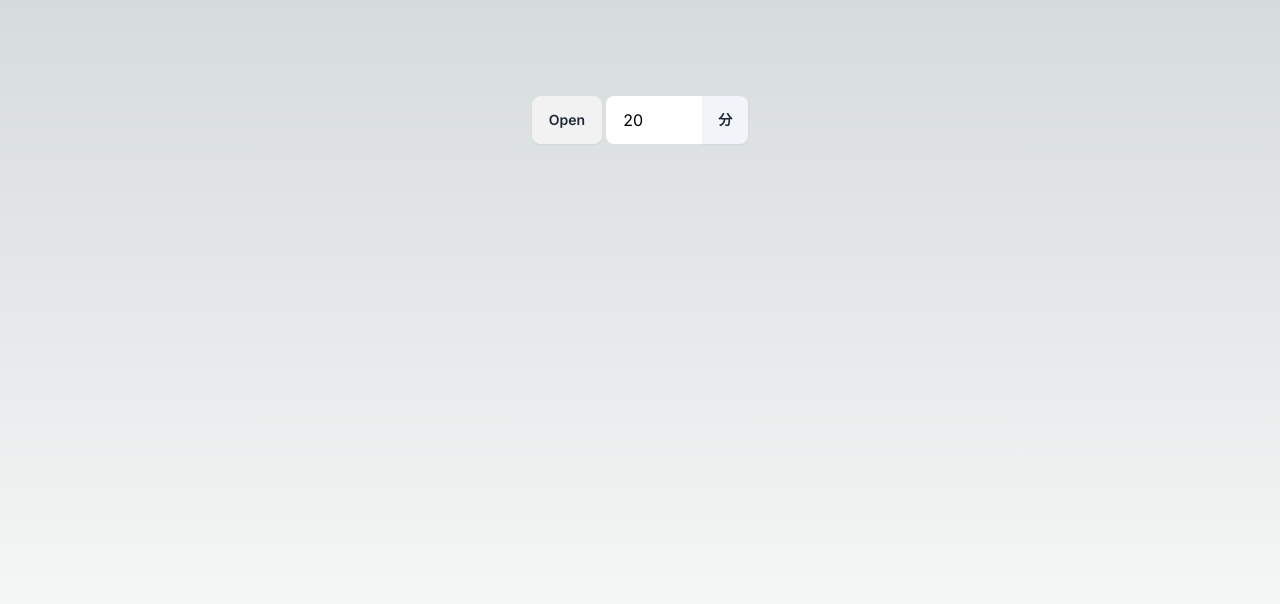
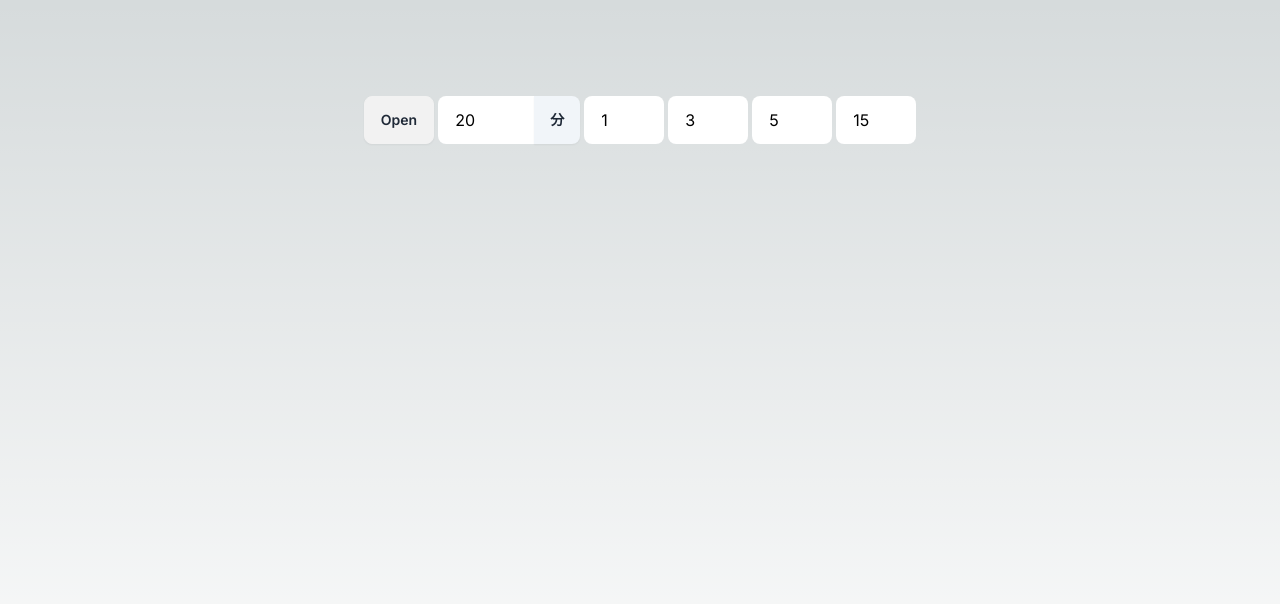
Before and after one commit to ihgs/timekeeper, a Next.js app: page / in a window 1280 px wide. Shown: the top 604 px of the page. Built offline with nearby package versions, Linux system fonts and the light colour scheme.

Commit message:
show min time

```diff
--- a/src/app/page.tsx
+++ b/src/app/page.tsx
@@ -1,50 +1,73 @@
 "use client"
 import { useEffect, useState } from "react";
-import { TimerChart } from "./vega/Timer";
-import { useRouter } from "next/navigation";
 
 
 interface Milestone {
   id: number
-  value: number
+  value: string
 }
 
 export default function Home() {
 
-  const [min, setMin]  = useState<string>("20")
-  const [data, setData] = useState<Milestone[]>([])
-  const [show, setShow]  = useState<boolean>(false)
+  const [min, setMin] = useState<string>("20")
+  const [points, setPoints] = useState<Milestone[]>([])
 
   const openTimer = () => {
     const query = new URLSearchParams()
     query.set("min", min)
+    const rangeArray = [{id: 0, value:"0"}, ...points, {id: 100, value: min}]
+    const tmp = []
+    for (let i=0;i<rangeArray.length-1;i++){
+      tmp.push(parseInt(rangeArray[i+1].value)-parseInt(rangeArray[i].value))
+    }
+    query.set("points", tmp.join(","))
     window.open(`/timer?${query.toString()}`, "_blank")
   }
 
-  useEffect(()=>{
-    setData([
-      {id: 1, value: 10},
-      {id: 2, value: 3},
-      {id: 3, value: 3},
-      {id: 4, value: 3},
-      {id: 5, value: 3},
-      {id: 6, value: 3},
+  const changeTimer = (value: string) => {
+    setMin(value)
+  }
+
+  const changePoint = (index: number, value: string) => {
+    const tmpPoints = Array.from(points)
+    tmpPoints[index] = { id: index+1, value: value }
+    setPoints(tmpPoints)
+  }
+
+
+  useEffect(() => {
+    setPoints([
+      { id: 1, value: "1" },
+      { id: 2, value: "3" },
+      { id: 3, value: "5" },
+      { id: 4, value: "15" }
     ])
-  },[])
+  }, [])
   return (
 
     <main className="flex min-h-screen flex-col items-center  p-24">
-
       <div className="flex flex row gap-1">
         <div className="basis-12">
           <button className="btn" onClick={openTimer}>Open</button>
         </div>
-        <div className="basis-12">
-          <div className="form-control flex-row items-center">
-            <input type="number" name="timer" value={min} onChange={(e)=>{setMin(e.target.value)}} className="input input-borderd rounded-none rounded-l-lg w-24 focus:outline-none" placeholder="タイマー"></input>
-            <div className="btn rounded-none rounded-r-lg bg-slate-100 hover:bg-slate-100 border-none">分</div>
+        <div className="basis-12 form-control flex-row items-center">
+          <input type="text" name="timer" value={min} onChange={(e) => { changeTimer(e.target.value) }} className="input input-borderd rounded-none rounded-l-lg w-24 focus:outline-none" placeholder="タイマー"></input>
+          <div className="btn rounded-none rounded-r-lg bg-slate-100 hover:bg-slate-100 border-none">分</div>
+        </div>
+        {points.map((point, index) => {
+          return <div className="form-control flex-row items-center">
+            <input type="text"
+              className="input input-borderd w-20 focus:outline-none"
+              value={point.value}
+              id={`i${index}`}
+              onChange={(e) => { changePoint(index, e.target.value) }}
+              ></input>
           </div>
-        </div>
+
+        }
+        )}
+
+
       </div>
     </main>
   );
--- a/src/app/timer/page.tsx
+++ b/src/app/timer/page.tsx
@@ -14,19 +14,21 @@ export default function MyTimer() {
   const searchParams = useSearchParams()
 
   const min = searchParams.get('min')
+  const points = searchParams.get('points')
   const [data, setData] = useState<Milestone[]>([])
   const [show, setShow]  = useState<boolean>(false)
 
   useEffect(()=>{
-    setData([
-      {id: 1, value: 10},
-      {id: 2, value: 3},
-      {id: 3, value: 3},
-      {id: 4, value: 3},
-      {id: 5, value: 3},
-      {id: 6, value: 3},
-    ])
-  },[])
+    if(points){
+        const tmpData = points.split(',').map((p,index)=>{
+            return {
+                id: index,
+                value: parseInt(p)
+            }
+        })
+        setData(tmpData)
+    }
+  },[points])
   return (
 
     <main className="flex min-h-screen flex-col items-center  p-24">
--- a/src/app/vega/Timer.tsx
+++ b/src/app/vega/Timer.tsx
@@ -2,46 +2,51 @@
 import { VisualizationSpec, createClassFromSpec } from 'react-vega';
 
 
-const spec : VisualizationSpec= {
+const spec : VisualizationSpec={
     "$schema": "https://vega.github.io/schema/vega/v5.json",
     "description": "Presentaion timer",
-
     "autosize": "none",
-
     "signals": [
-        {
-            "name": "minutes",
-            "update": "data('timer')[0].min"
-        },
-        {
-            "name": "innerRadius", "init": "width/4"
-        },
-        {
-            "name": "startDate",
-            "init": "now()"
-        },
-        {
-            "name": "endDate",
-            "init": "now()+minutes*60*1000"
-        },
+      {"name": "minutes", "update": "data('timer')[0].min"},
+      {"name": "innerRadius", "init": "width/4"},
+      {"name": "startDate", "init": "now()"},
+      {"name": "endDate", "init": "now()+minutes*60*1000"},
       {
         "name": "timer",
         "init": "0",
-            "on": [{ "events": { "type": "timer", "throttle": 1000 }, "update": "(now()- startDate)/(endDate-startDate)*6.29" }]
+        "on": [
+          {
+            "events": {"type": "timer", "throttle": 1000},
+            "update": "(now()- startDate)/(endDate-startDate)*6.29"
           }
-
+        ]
+      },
+      {
+        "name": "fontSize",
+        "init": "40"
+      },
+      {
+        "name": "fontPadding",
+        "init": "5"
+      }
     ],
-
     "data": [
       {
         "name": "table",
         "values": [
-                { "id": 1, "value": 1 },
-                { "id": 2, "value": 1 },
-                { "id": 3, "value": 1 },
-                { "id": 4, "value": 1 }
+          {"id": 1, "value": 10},
+          {"id": 2, "value": 20},
+          {"id": 3, "value": 50}
         ],
         "transform": [
+            {
+                "type": "window",
+                "ops": ["sum"],
+                "fields": ["value"],
+                "as": ["sum"]
+
+            },
+
           {
             "type": "pie",
             "field": "value",
@@ -52,36 +57,35 @@ const spec : VisualizationSpec= {
         ]
       },
       {
-            "name": "timer",
-            "values": []
+        "name":"timer",
+        "values":[{"min": 50}]
       }
     ],
     "scales": [
       {
         "name": "color",
         "type": "ordinal",
-            "domain": { "data": "table", "field": "id" },
-            "range": { "scheme": "tableau20" }
+        "domain": {"data": "table", "field": "id"},
+        "range": {"scheme": "category20"}
       }
     ],
-
     "marks": [
       {
         "type": "arc",
-            "from": { "data": "table" },
+        "from": {"data": "table"},
         "encode": {
           "enter": {
-                    "fill": { "scale": "color", "field": "id" },
-                    "x": { "signal": "width / 2" },
-                    "y": { "signal": "height / 2" }
+            "fill": {"scale": "color", "field": "id"},
+            "x": {"signal": "width / 2"},
+            "y": {"signal": "height / 2"}
           },
           "update": {
-                    "startAngle": { "field": "startAngle" },
-                    "endAngle": { "field": "endAngle" },
-                    "padAngle": { "value": 0 },
-                    "innerRadius": { "signal": "innerRadius" },
-                    "outerRadius": { "signal": "width / 2" },
-                    "cornerRadius": { "value": 0 }
+            "startAngle": {"field": "startAngle"},
+            "endAngle": {"field": "endAngle"},
+            "padAngle": {"value": 0},
+            "innerRadius": {"signal": "innerRadius"},
+            "outerRadius": {"signal": "width / 2 - fontSize - fontPadding"},
+            "cornerRadius": {"value": 0}
           }
         }
       },
@@ -89,21 +93,41 @@ const spec : VisualizationSpec= {
         "type": "arc",
         "encode": {
           "enter": {
-                    "fill": { "value": "white" },
-                    "x": { "signal": "width / 2" },
-                    "y": { "signal": "height / 2" }
+            "fill": {"value": "white"},
+            "x": {"signal": "width / 2"},
+            "y": {"signal": "height / 2"}
           },
           "update": {
-                    "startAngle": { "value": 0 },
-                    "endAngle": { "signal": "timer" },
-                    "padAngle": { "value": 0 },
-                    "innerRadius": { "signal": "innerRadius" },
-                    "outerRadius": { "signal": "width / 2" },
-                    "cornerRadius": { "value": 0 }
+            "startAngle": {"value": 0},
+            "endAngle": {"signal": "timer"},
+            "padAngle": {"value": 0},
+            "innerRadius": {"signal": "innerRadius"},
+            "outerRadius": {"signal": "width / 2 - fontSize - fontPadding"},
+            "cornerRadius": {"value": 0}
+          }
+        }
+      },
+      {
+        "type": "text",
+        "from": {"data": "table"},
+        "encode": {
+          "enter": {
+            "x": {"signal": "width / 2"},
+            "y": {"signal": "height / 2"},
+            "radius": {"signal": "width / 2 - fontSize/2"},
+            "theta": {"signal": "datum.endAngle"},
+            "fill": {"value": "#000"},
+            "align": {"value": "center"},
+            "baseline": {"value": "middle"},
+            "text": {"signal": "(minutes - datum.sum) == 0 ? minutes : (minutes - datum.sum)"},
+            "fontSize": {"signal": "fontSize"}
+
           }
         }
       }
-    ]
+    ],
+    "width": 400,
+    "height": 400
   }
 
 export const TimerChart =  createClassFromSpec({mode: 'vega',
```
Lines whose indentation alone changed are shown as unchanged.
